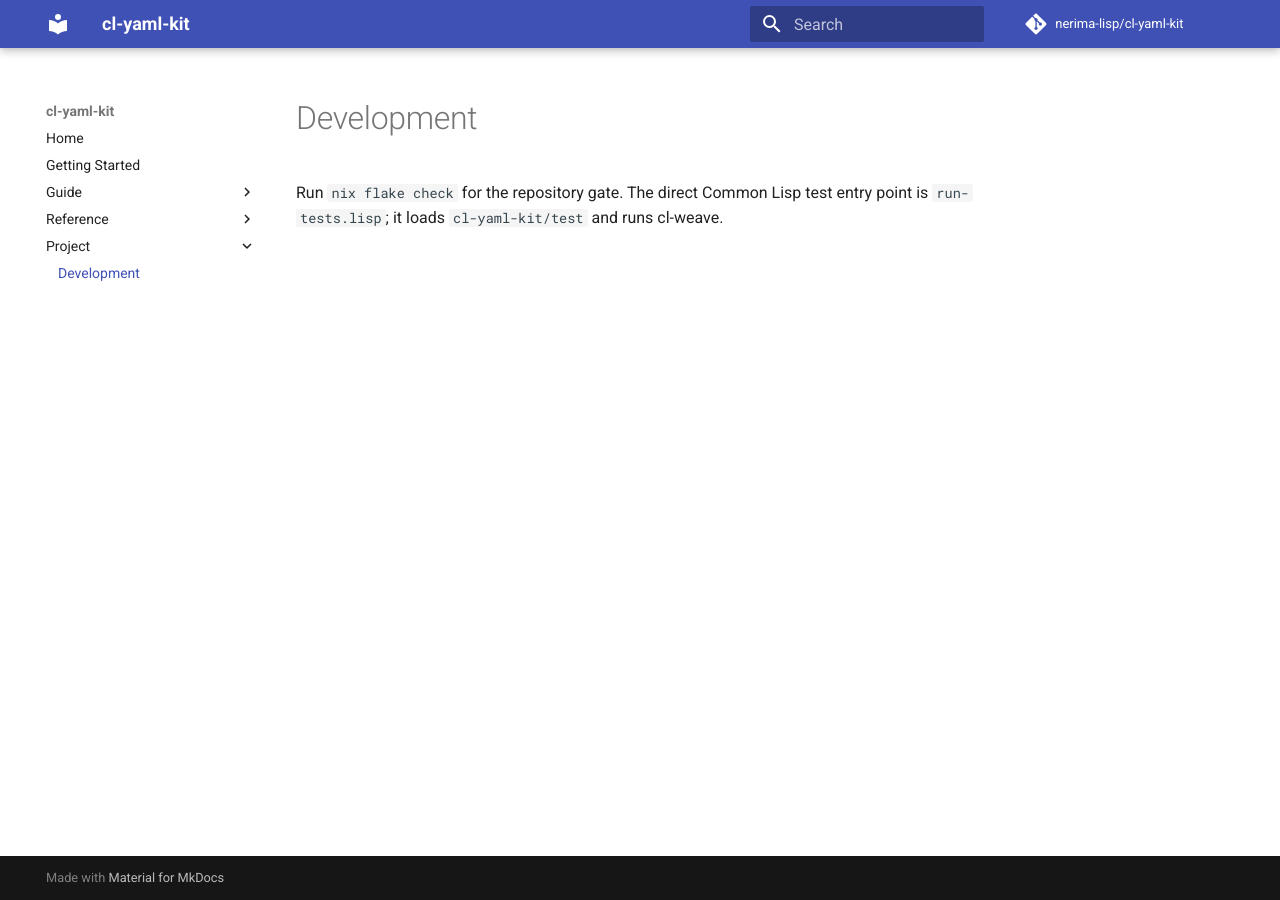
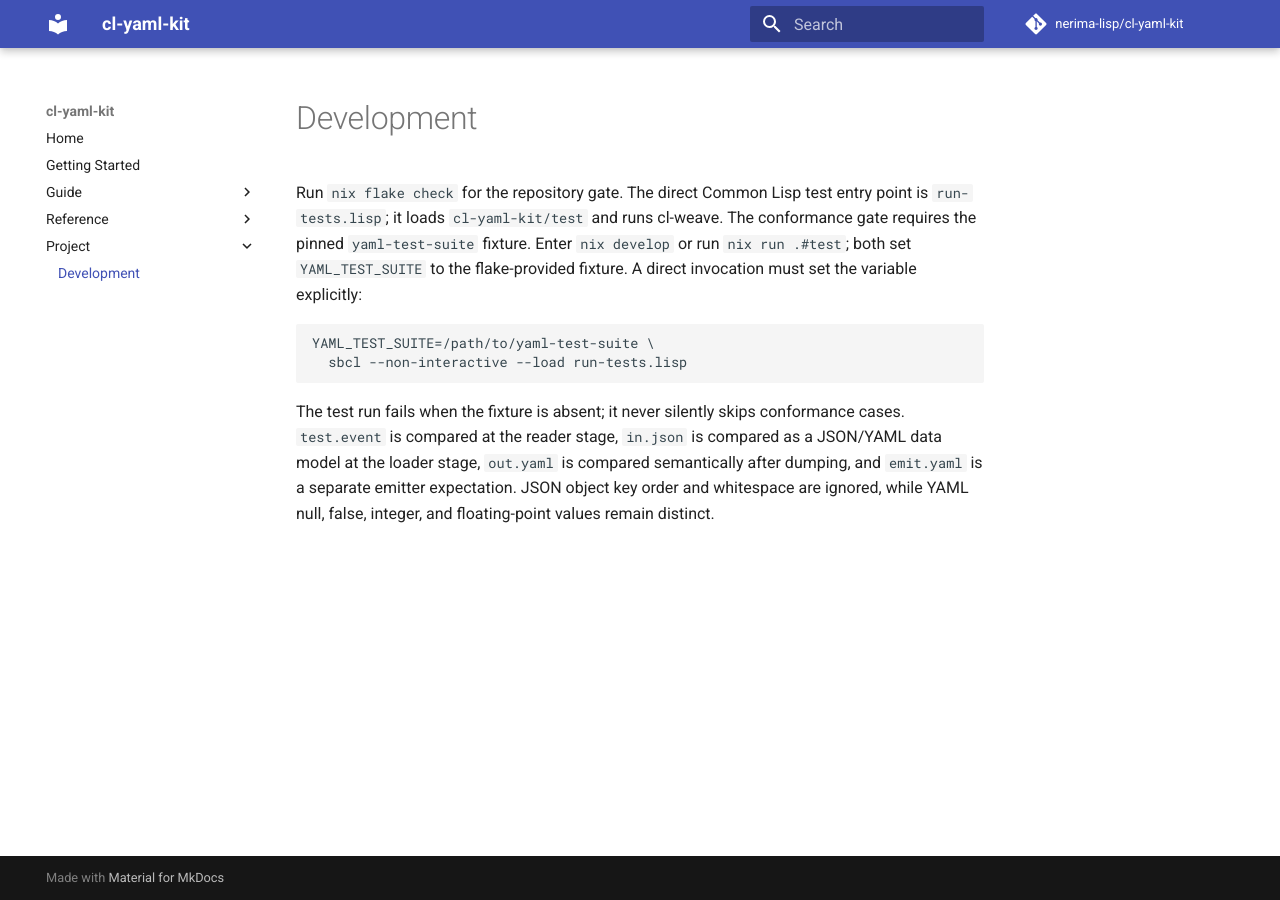
Before and after one commit to nerima-lisp/cl-yaml-kit, an MkDocs documentation site: the page built from docs/src/project/development.md, in a window 1280 px wide. Built offline with MkDocs 1.6.1 and Material for MkDocs 9.7.7, drawn with Linux system fonts in a browser that asks for light colours; comment, search, counter and statistics services are not loaded.

Commit message:
test: split yaml conformance value checks

````diff
--- a/docs/src/project/development.md
+++ b/docs/src/project/development.md
@@ -2,3 +2,18 @@
 
 Run `nix flake check` for the repository gate. The direct Common Lisp test
 entry point is `run-tests.lisp`; it loads `cl-yaml-kit/test` and runs cl-weave.
+The conformance gate requires the pinned `yaml-test-suite` fixture. Enter
+`nix develop` or run `nix run .#test`; both set `YAML_TEST_SUITE` to the
+flake-provided fixture. A direct invocation must set the variable explicitly:
+
+```sh
+YAML_TEST_SUITE=/path/to/yaml-test-suite \
+  sbcl --non-interactive --load run-tests.lisp
+```
+
+The test run fails when the fixture is absent; it never silently skips
+conformance cases. `test.event` is compared at the reader stage, `in.json`
+is compared as a JSON/YAML data model at the loader stage, `out.yaml` is
+compared semantically after dumping, and `emit.yaml` is a separate emitter
+expectation. JSON object key order and whitespace are ignored, while YAML
+null, false, integer, and floating-point values remain distinct.
````
Also changed, not shown: 2 other files.
